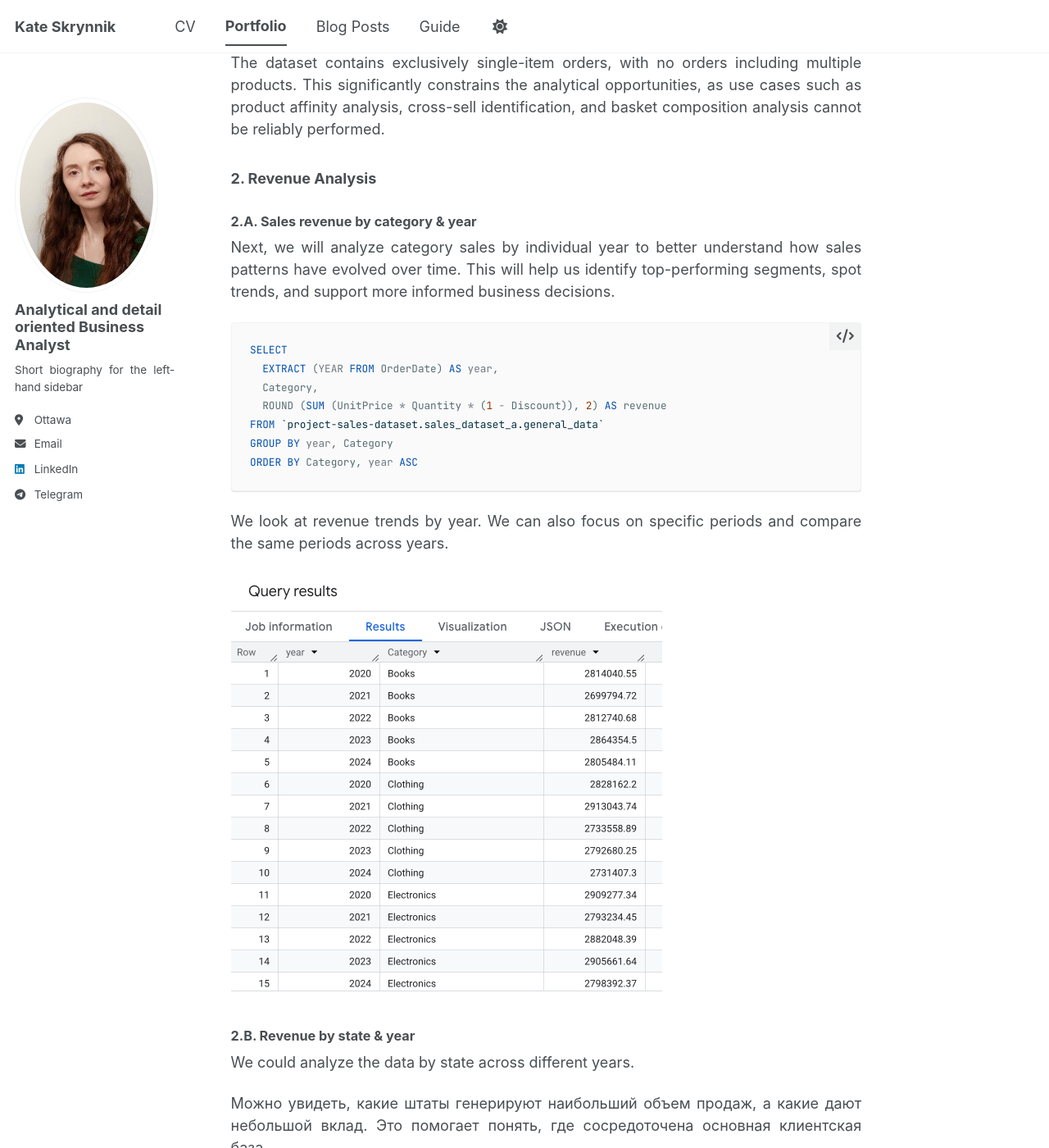
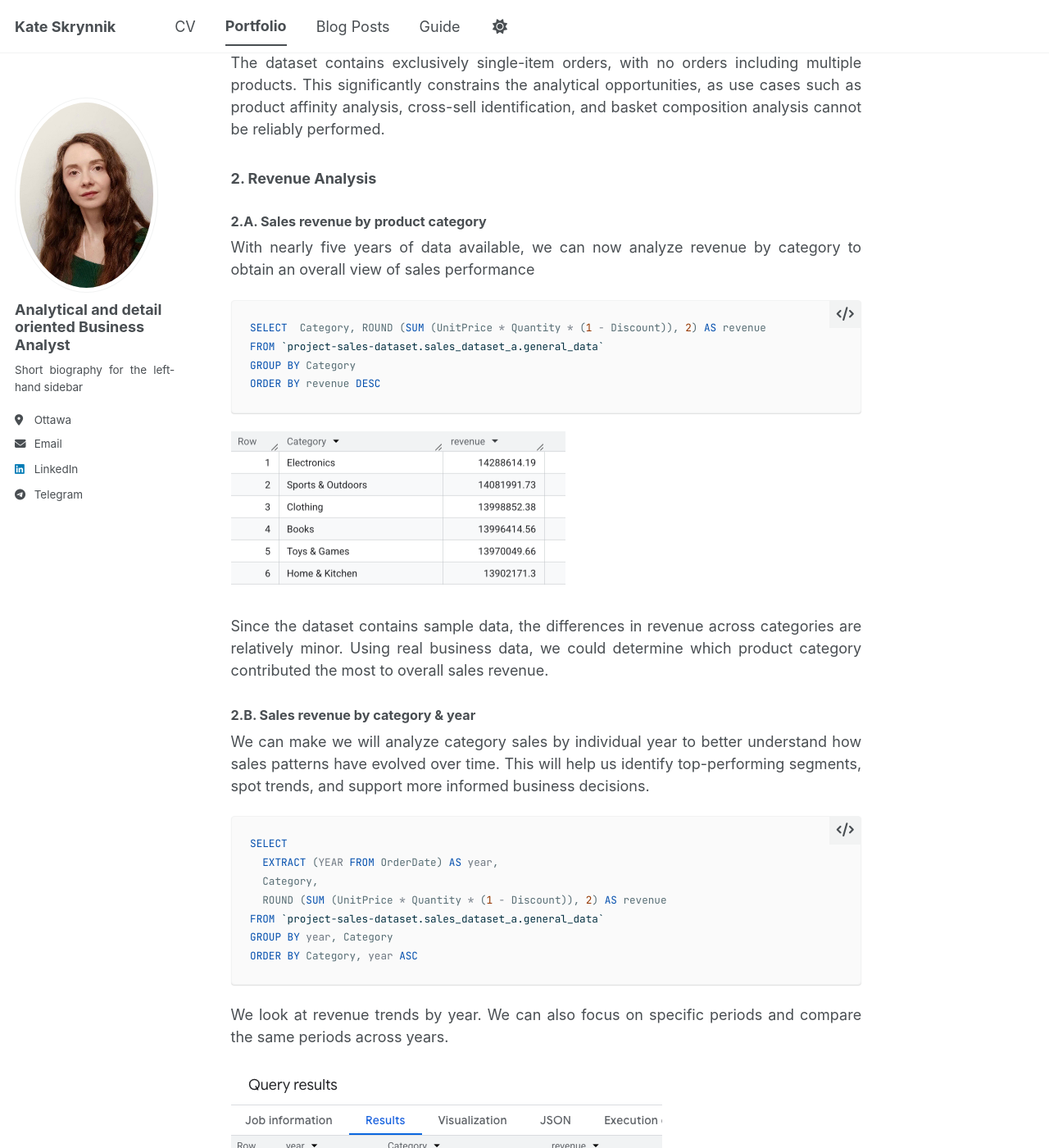
Before and after one commit to katevision/KateS, a Jekyll site: the page built from _portfolio/portfolio-2.md, in a window 1280 px wide and 1400 px high, scrolled down 4030 px. Shown: the whole window at 82% size. Built offline with Jekyll 4.4.1, drawn with Linux system fonts in a browser that asks for light colours; a script bundle is joined from its source files by our own code; library files that are not in the unit come from our copies; some of the changed text lies outside the part shown.

Commit message:
Update portfolio-2.md

````diff
--- a/_portfolio/portfolio-2.md
+++ b/_portfolio/portfolio-2.md
@@ -131,7 +131,7 @@
 
 ### 2.  Revenue Analysis
 
-<!--#### 2.A. Sales revenue  by product category
+#### 2.A. Sales revenue  by product category
 
 With nearly five years of data available, we can now analyze revenue by category to obtain an overall view of sales performance
 
@@ -145,10 +145,10 @@
 
 Since the dataset contains sample data, the differences in revenue across categories are relatively minor. Using real business data, we could determine which product category contributed the most to overall sales revenue.
 
--->
-#### 2.A. Sales revenue by category & year
 
-Next, we will analyze category sales by individual year to better understand how sales patterns have evolved over time. This will help us identify top-performing segments, spot trends, and support more informed business decisions.
+#### 2.B. Sales revenue by category & year
+
+We can make  we will analyze category sales by individual year to better understand how sales patterns have evolved over time. This will help us identify top-performing segments, spot trends, and support more informed business decisions.
 
 ```sql
 SELECT
@@ -163,7 +163,7 @@
 
 <img src="{{ site.baseurl }}/images/revenue category year.png">
 
-#### 2.B. Revenue by state & year
+#### 2.C. Revenue by state & year
 We could analyze the data by state across different years.
 
 Можно увидеть, какие штаты генерируют наибольший объем продаж, а какие дают небольшой вклад.
@@ -202,7 +202,7 @@
 Выручку на одного клиента.
 но мы не можем
 
-#### 2.C. Monthly average order value trends
+#### 2.D. Monthly average order value trends
 (не клиента, а если бы были уникальный айди могли бы посмотреть средний чек по клиентам)
  в нашем случае опять же чеки почти не отличаются, то есть отличаются незначительно, но допустим, что это значительные отличия, совместно с другой аналитикой, мы можем это использовать для принятия решений
 
@@ -244,6 +244,107 @@
 GROUP BY 1
 ORDER BY 1
 ```
+
+To provide a more detailed view of category performance, I analyzed revenue, order volume, and average order value by year, along with their year-over-year growth rates. This approach makes it possible to assess not only overall growth trends but also the factors driving those changes.
+
+
+```sql
+WITH yearly_metrics AS (
+    SELECT
+        EXTRACT(YEAR FROM OrderDate) AS year,
+        Category,
+
+        -- Revenue
+        ROUND(SUM(UnitPrice * Quantity * (1 - Discount)), 2) AS revenue,
+
+        -- Orders
+        COUNT(DISTINCT OrderID) AS orders_count,
+
+        -- Average Order Value
+        ROUND(
+            SUM(UnitPrice * Quantity * (1 - Discount))
+            / COUNT(DISTINCT OrderID),
+            2
+        ) AS avg_order_value
+
+    FROM `project-sales-dataset.sales_dataset_a.general_data`
+    GROUP BY 1, 2
+)
+
+SELECT
+    year,
+    Category,
+
+    revenue,
+
+    ROUND(
+        100 * (
+            revenue
+            - LAG(revenue) OVER (
+                PARTITION BY Category
+                ORDER BY year
+            )
+        )
+        / NULLIF(
+            LAG(revenue) OVER (
+                PARTITION BY Category
+                ORDER BY year
+            ),
+            0
+        ),
+        2
+    ) AS revenue_growth_pct,
+
+    orders_count,
+
+    ROUND(
+        100 * (
+            orders_count
+            - LAG(orders_count) OVER (
+                PARTITION BY Category
+                ORDER BY year
+            )
+        )
+        / NULLIF(
+            LAG(orders_count) OVER (
+                PARTITION BY Category
+                ORDER BY year
+            ),
+            0
+        ),
+        2
+    ) AS orders_growth_pct,
+
+    avg_order_value,
+
+    ROUND(
+        100 * (
+            avg_order_value
+            - LAG(avg_order_value) OVER (
+                PARTITION BY Category
+                ORDER BY year
+            )
+        )
+        / NULLIF(
+            LAG(avg_order_value) OVER (
+                PARTITION BY Category
+                ORDER BY year
+            ),
+            0
+        ),
+        2
+    ) AS aov_growth_pct
+
+FROM yearly_metrics
+ORDER BY Category, year
+```
+
+<img src="{{ site.baseurl }}/images/all metrics by year.png">
+
+To gain a more detailed understanding of performance trends, I extended the analysis to the monthly level, examining the same metrics across individual months rather than annual periods.
+
+<img src="{{ site.baseurl }}/images/all_metrics_by_month.png">
+
 
 ### 3. Analysis of orders with multiple products
 
````
